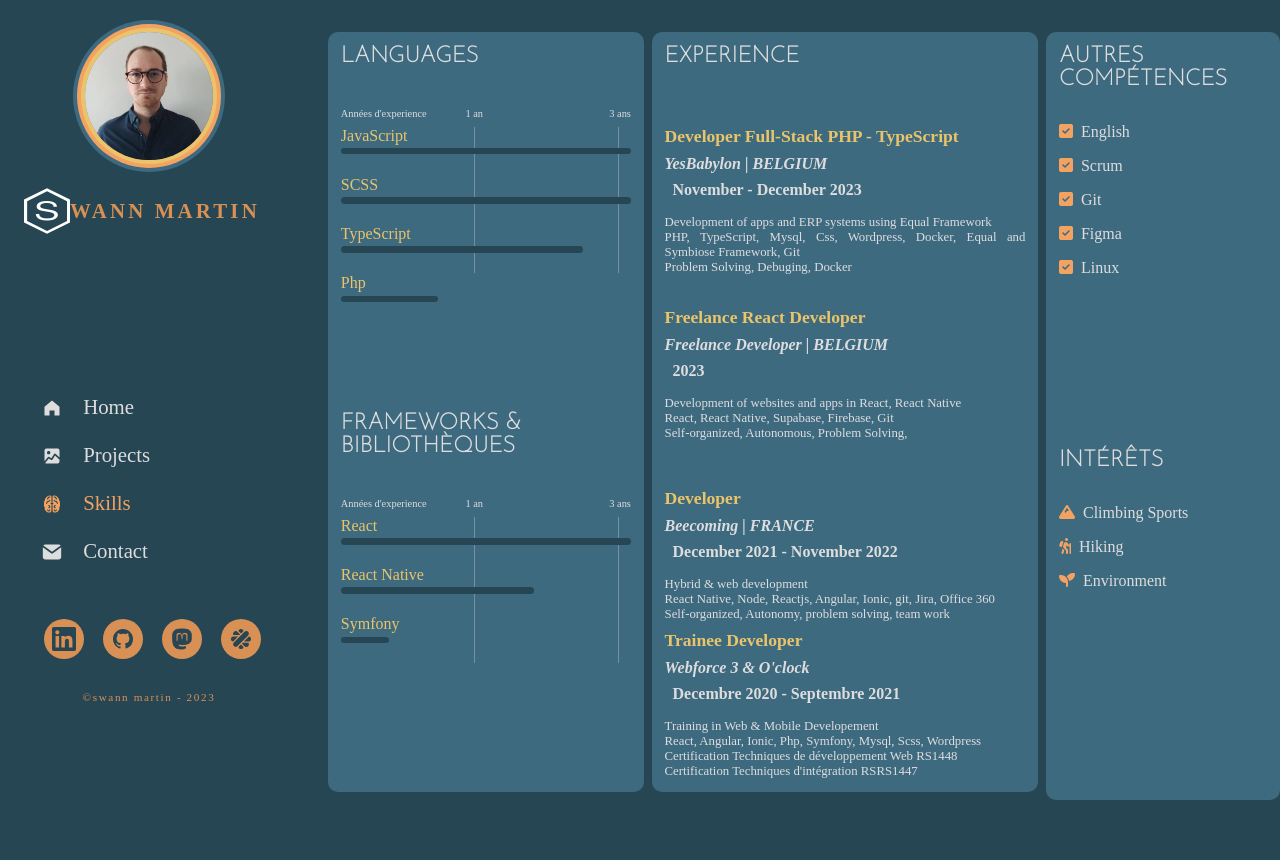
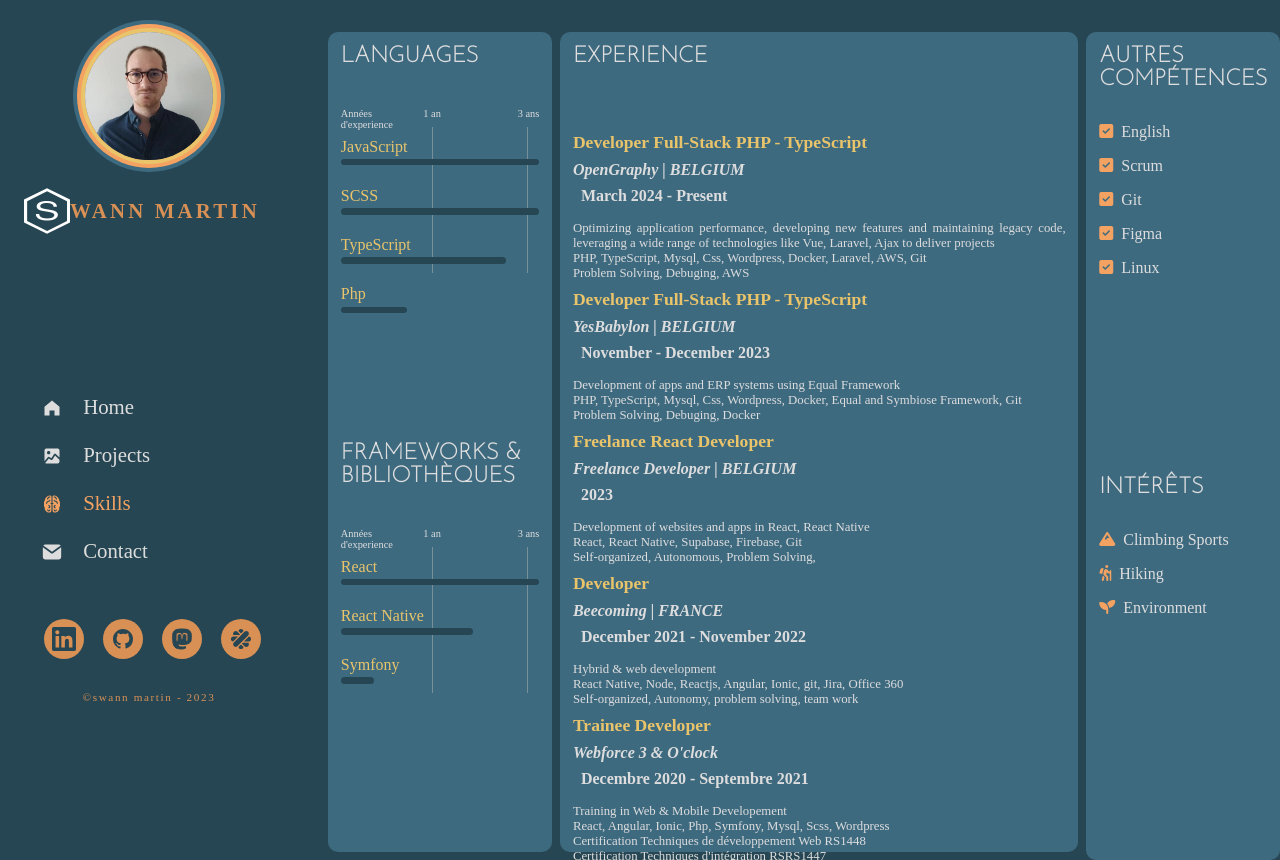
Before and after one commit to swann-martin/portfolio, a React (Vite) app: page /knowledges in a window 1280 px wide. Before the commit the page ends 800 px from the top, so only its background shows below. Built offline with nearby package versions, Linux system fonts and the light colour scheme; a web font is replaced by a local one.

Commit message:
change portfolioData

```diff
--- a/src/data/portfolioData.ts
+++ b/src/data/portfolioData.ts
@@ -43,7 +43,7 @@ export const portfolioData: PortfolioData[] = [
   {
     id: Math?.random()?.toString(),
     name: "Sofas shop",
-    deployedAt: "https://sofas-shop.vercel.app/",
+    deployedAt: "https://swannmartin-lesofa.deno.dev/",
     languages: ["vite", "react", "typescript", "tailwind", "all"],
     languagesIcons: ["fab fa-js", "fab fa-react"],
     sourceCode: "https://github.com/swann-martin/react-leSofa",
@@ -119,7 +119,7 @@ export const portfolioData: PortfolioData[] = [
   {
     id: Math?.random()?.toString(),
     name: "Spotify Clone UI",
-    deployedAt: "https://vue-spotify-clone-two.vercel.app/",
+    deployedAt: "https://swannmartin-vue-spotify.deno.dev/",
     languages: ["javacript", "vue", "tailwind", "all"],
     languagesIcons: ["fab fa-js", "fab fa-css3-alt"],
     sourceCode: "https://github.com/swann-martin/vue-spotify-clone",
@@ -176,6 +176,16 @@ export const portfolioData: PortfolioData[] = [
 export const experienceData = [
   {
     jobTitle: "Developer Full-Stack PHP - TypeScript",
+    company: "OpenGraphy | BELGIUM",
+    companyLink: "https://opengraphy.com/",
+    date: "March 2024 - Present ",
+    summary:
+      "Optimizing application performance, developing new features and maintaining legacy code, leveraging a wide range of technologies like Vue, Laravel, Ajax to deliver projects",
+    skills: "PHP, TypeScript, Mysql, Css, Wordpress, Docker, Laravel, AWS, Git",
+    softSkills: "Problem Solving, Debuging, AWS"
+  },
+  {
+    jobTitle: "Developer Full-Stack PHP - TypeScript",
     company: "YesBabylon | BELGIUM",
     companyLink: "https://yesbabylon.com/",
     date: "November - December 2023",
```
